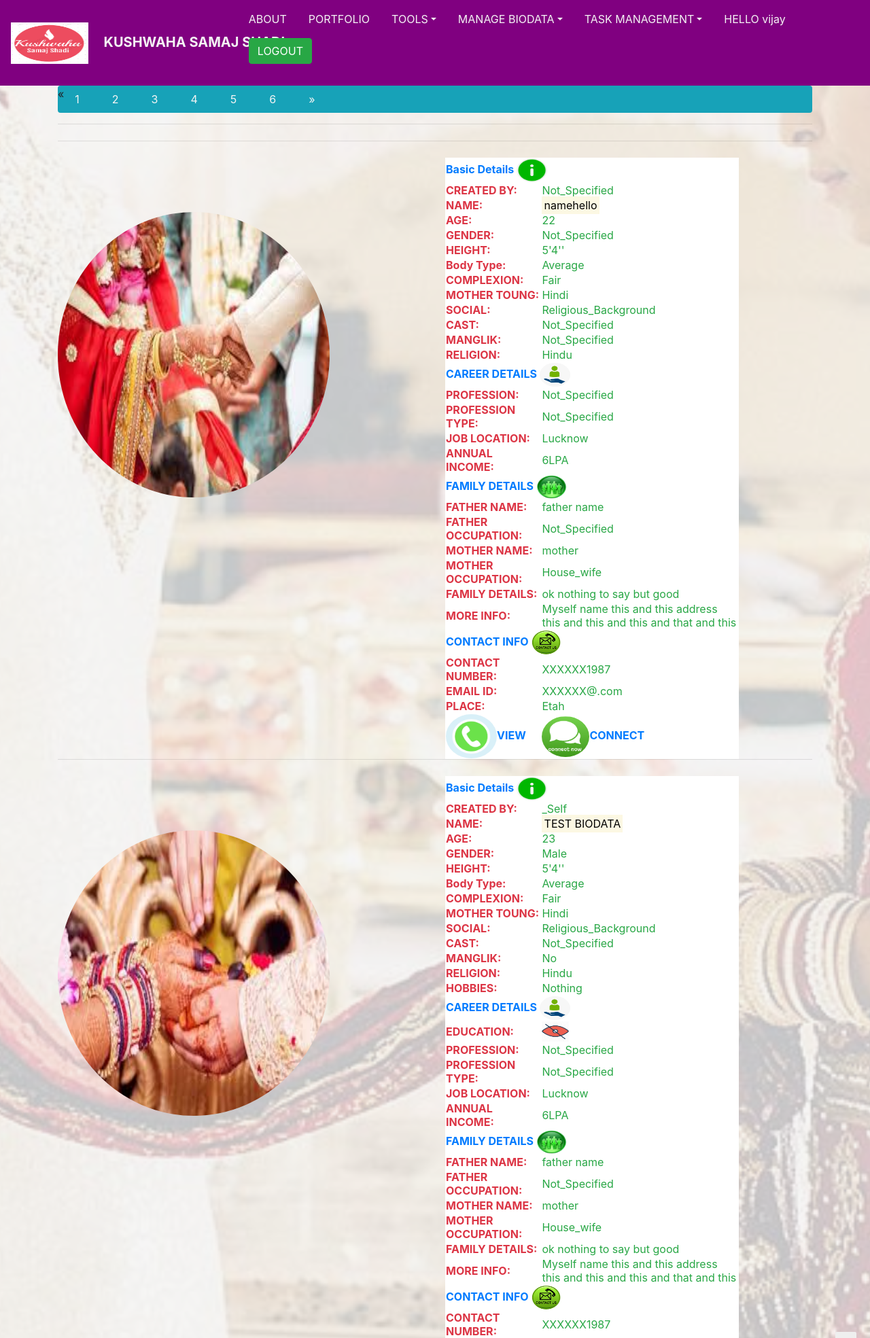
After one commit to Vijaykushawah/kushwahasamajshadi, a Django app: page /mybiodatahome/ in a window 1280 px wide. The commit adds this page. Shown: the top 1969 px of the page at 68% size. Run offline with Django 3.2, Linux system fonts and the light colour scheme; a user stored in the database is signed in; data comes from the database, SQL or seed files in the repository; both versions use the stored data as it was after the commit; some libraries are stand-ins or nearby versions.

Commit message:
home page added

```diff
--- a/todo/templates/todo/createbiodatatodo.html
+++ b/todo/templates/todo/createbiodatatodo.html
@@ -12,7 +12,7 @@
 <h2 class="p-3 mb-2 bg-danger text-white">{{error}}</h2>{% endif %}
 <form method="POST" enctype="multipart/form-data" class="table thead-dark">
   {% csrf_token %}
-{{form.as_table}}
+{{form.as_ul}}
 <button type="submit" class="btn btn-success">CREATE</button>
 </form>
 </div></div></div></div>
--- /dev/null
+++ b/todo/templates/todo/mybiodatahometodo.html
@@ -0,0 +1,276 @@
+{% extends 'todo/base.html' %}
+
+{% block content %}
+{% load static %}
+<div class="overlay">
+  <div class="container">
+        <div class="row justify-content-center">
+          <div class="col-12">
+            {% if todos.has_other_pages %}
+              <ul class="pagination bg-info">
+                {% if todos.has_previous %}
+                  <li><a class="nav-link" href="?page={{ users.previous_page_number }}">&laquo;</a></li>
+                {% else %}
+                  <li class="disabled"><span>&laquo;</span></li>
+                {% endif %}
+                {% for i in todos.paginator.page_range %}
+                  {% if users.number == i %}
+                    <li class="active"><span>{{ i }} <span class="sr-only">(current)</span></span></li>
+                  {% else %}
+                    <li><a class="nav-link"  href="?page={{ i }}">{{ i }}</a></li>
+                  {% endif %}
+                {% endfor %}
+                {% if todos.has_next %}
+                  <li><a class="nav-link"  href="?page={{ users.next_page_number }}">&raquo;</a></li>
+                {% else %}
+                  <li class="disabled"><span>&raquo;</span></li>
+                {% endif %}
+              </ul>
+            {% endif %}
+  {%  for todo in todos %}
+  <hr class="mt-0 mb-4">
+  {% if todo.hide_profile == 'Show' %}
+  <div class="row ">
+     <div class="col-lg-6 col-md-6 col-sm-6 about">
+      <img style="width:400px;height:420px;" src="{{todo.photo.url}}" class=""  alt="iMAGE NOT UPLOADEDS">
+      <!-- <span class="text-justify">{{todo.name}}</span> -->
+     </div>
+     <div class="col-lg-6 col-md-6 col-sm-6 ">
+        <table style="max-width:80%;background:white;" class=" table-responsive table-hover">
+  <tbody>
+    <th colspan="2" class="text-primary">Basic Details
+<img style="border-radius: 50%"  width="45px" height="35px" src="{% static 'todo/images/basicDetail.png' %}">
+    </th>
+    {% if todo.created_by %}
+        <tr>
+          <td class="font-weight-bold text-danger  bg-active">CREATED BY:</td>
+          <td class="text-success">{{todo.created_by}}</td>
+        </tr>
+    {% endif %}
+
+{% if todo.name %}
+    <tr>
+      <td class="font-weight-bold text-danger bg-active">NAME:</td>
+      <td class="text-success"><mark>{{todo.name}}</td>
+    </tr>
+{% endif %}
+{% if todo.age %}
+    <tr>
+      <td class="font-weight-bold text-danger bg-active">AGE:</td>
+      <td class="text-success">{{todo.age}}</td>
+    </tr>
+{% endif %}
+{% if todo.gender %}
+    <tr>
+      <td class="font-weight-bold text-danger bg-active">GENDER:</td>
+      <td class="text-success">{{todo.gender}}</td>
+    </tr>
+{% endif %}
+{% if todo.height %}
+    <tr>
+      <td class="font-weight-bold text-danger bg-active">HEIGHT:</td>
+      <td class="text-success">{{todo.height}}</td>
+    </tr>
+{% endif %}
+{% if todo.body_Type %}
+    <tr>
+      <td class="font-weight-bold text-danger bg-active">Body Type:</td>
+      <td class="text-success">{{todo.body_Type}}</td>
+    </tr>
+{% endif %}
+{% if todo.complexion %}
+    <tr>
+      <td class="font-weight-bold text-danger bg-active">COMPLEXION:</td>
+      <td class="text-success">{{todo.complexion}}</td>
+    </tr>
+{% endif %}
+{% if todo.mother_Toung %}
+    <tr>
+      <td class="font-weight-bold text-danger bg-active">MOTHER TOUNG:</td>
+      <td class="text-success">{{todo.mother_Toung}}</td>
+    </tr>
+{% endif %}
+{% if todo.social %}
+    <tr>
+      <td class="font-weight-bold text-danger bg-active">SOCIAL:</td>
+      <td class="text-success">{{todo.social}}</td>
+    </tr>
+{% endif %}
+{% if todo.cast %}
+    <tr>
+      <td class="font-weight-bold text-danger bg-active">CAST:</td>
+      <td class="text-success">{{todo.cast}}</td>
+    </tr>
+{% endif %}
+{% if todo.manglik %}
+    <tr>
+      <td class="font-weight-bold text-danger bg-active">MANGLIK:</td>
+      <td class="text-success">{{todo.manglik}}</td>
+    </tr>
+{% endif %}
+
+{% if todo.religion %}
+    <tr>
+      <td class="font-weight-bold text-danger bg-active">RELIGION:</td>
+      <td class="text-success">{{todo.religion}}</td>
+    </tr>
+{% endif %}
+{% if todo.hobbies %}
+    <tr>
+      <td class="font-weight-bold text-danger bg-active">HOBBIES:</td>
+      <td class="text-success">{{todo.hobbies}}</td>
+    </tr>
+{% endif %}
+<th colspan="2" class="text-primary">CAREER DETAILS
+<img style="border-radius: 50%"  width="45px" height="35px" src="{% static 'todo/images/careerDetail.png' %}">
+</th>
+{% if todo.education %}
+    <tr>
+      <td class="font-weight-bold text-danger bg-active">EDUCATION:</td>
+      {% if todo.contact_visibility == "Visible_To_All" %}
+      <td class="text-success">{{todo.education}}</td>
+      {% else %}
+      <td class="text-success"><img width="40px" height="30px"  src="{% static 'todo/images/hiddendata.png' %}"</td>
+      {% endif %}
+    </tr>
+{% endif %}
+{% if todo.profession %}
+    <tr>
+      <td class="font-weight-bold text-danger bg-active">PROFESSION:</td>
+      <td class="text-success">{{todo.profession}}</td>
+    </tr>
+{% endif %}
+{% if todo.profession_type %}
+    <tr>
+      <td class="font-weight-bold text-danger bg-active">PROFESSION TYPE:</td>
+      <td class="text-success">{{todo.profession_type}}</td>
+    </tr>
+{% endif %}
+{% if todo.job_location %}
+    <tr>
+      <td class="font-weight-bold text-danger bg-active">JOB LOCATION:</td>
+      <td class="text-success">{{todo.job_location}}</td>
+    </tr>
+{% endif %}
+
+{% if todo.annual_Income %}
+    <tr>
+      <td class="font-weight-bold text-danger bg-active">ANNUAL INCOME:</td>
+      <td class="text-success">{{todo.annual_Income}}</td>
+    </tr>
+{% endif %}
+<th colspan="2" class="text-primary">FAMILY DETAILS
+<img style="border-radius: 50%"  width="45px" height="35px" src="{% static 'todo/images/familyDetail.png' %}">
+</th>
+{% if todo.father_name %}
+    <tr>
+      <td class="font-weight-bold text-danger bg-active">FATHER NAME:</td>
+      <td class="text-success">{{todo.father_name}}</td>
+    </tr>
+{% endif %}
+{% if todo.father_occupation %}
+    <tr>
+      <td class="font-weight-bold text-danger bg-active">FATHER OCCUPATION:</td>
+      <td class="text-success">{{todo.father_occupation}}</td>
+    </tr>
+{% endif %}
+{% if todo.mother_name %}
+    <tr>
+      <td class="font-weight-bold text-danger bg-active">MOTHER NAME:</td>
+      <td class="text-success">{{todo.mother_name}}</td>
+    </tr>
+{% endif %}
+{% if todo.mother_occupation %}
+    <tr>
+      <td class="font-weight-bold text-danger bg-active">MOTHER OCCUPATION:</td>
+      <td class="text-success">{{todo.mother_occupation}}</td>
+    </tr>
+{% endif %}
+{% if todo.family_details %}
+    <tr>
+      <td class="font-weight-bold text-danger bg-active">FAMILY DETAILS:</td>
+      <td class="text-success">{{todo.family_details}}</td>
+    </tr>
+{% endif %}
+{% if todo.about %}
+    <tr>
+      <td class="font-weight-bold text-danger bg-active">MORE INFO:</td>
+      <td class="text-success">{{todo.about}}</td>
+    </tr>
+{% endif %}
+<th colspan="2" class="text-primary">CONTACT INFO
+<img style="border-radius: 50%"  width="45px" height="35px" src="{% static 'todo/images/contactDetail.png' %}">
+</th>
+{% if todo.contact_number %}
+    <tr>
+      <td class="font-weight-bold text-danger bg-active">CONTACT NUMBER:</td>
+      {% if todo.contact_visibility == "Visible_To_All" %}
+
+      <td class="text-success">{{todo.contact_number}}</td>
+      {% else %}
+      <td class="text-success">XXXXXX1987</td>
+      {% endif %}
+    </tr>
+{% endif %}
+{% if todo.email_ID %}
+    <tr>
+      <td class="font-weight-bold text-danger bg-active">EMAIL ID:</td>
+      {% if todo.email_visibility == "Visible_To_All" %}
+
+      <td class="text-success">{{todo.email_ID}}</td>>
+      {% else %}
+      <td class="text-success">XXXXXX@.com</td>
+      {% endif %}
+
+    </tr>
+{% endif %}
+{% if todo.place %}
+    <tr>
+      <td class="font-weight-bold text-danger bg-active">PLACE:</td>
+      {% if todo.address_detail_visibility == "Visible_To_All" %}
+      <td class="text-success">{{todo.place}}</td>
+        {% else %}
+        <td class="text-success"><img width="40px" height="30px" src="{% static 'todo/images/hiddendata.png' %}"</td>
+        {% endif %}
+    </tr>
+{% endif %}
+<tr>
+  <td class="font-weight-bold text-danger bg-active"><a href="#"><img style="border-radius: 50%"  width="75px" height="65px" src="{% static 'todo/images/contactView.png' %}">VIEW</a></td>
+    <td class="font-weight-bold text-danger"><a href="#"><img style="border-radius: 50%" width="70px" height="60px" src="{% static 'todo/images/connectNow.png' %}">CONNECT</a></td>
+</tr>
+
+
+  </tbody>
+</table>
+
+
+
+     </div>
+    </div>
+    {% endif %}
+  {% endfor %}
+  {% if todos.has_other_pages %}
+    <ul class="pagination bg-info">
+      {% if todos.has_previous %}
+        <li><a class="nav-link" href="?page={{ users.previous_page_number }}">&laquo;</a></li>
+      {% else %}
+        <li class="disabled"><span>&laquo;</span></li>
+      {% endif %}
+      {% for i in todos.paginator.page_range %}
+        {% if users.number == i %}
+          <li class="active"><span>{{ i }} <span class="sr-only">(current)</span></span></li>
+        {% else %}
+          <li><a class="nav-link"  href="?page={{ i }}">{{ i }}</a></li>
+        {% endif %}
+      {% endfor %}
+      {% if todos.has_next %}
+        <li><a class="nav-link"  href="?page={{ users.next_page_number }}">&raquo;</a></li>
+      {% else %}
+        <li class="disabled"><span>&raquo;</span></li>
+      {% endif %}
+    </ul>
+  {% endif %}
+
+
+  </div></div></div></div>
+{% endblock %}
--- a/todo/views.py
+++ b/todo/views.py
@@ -16,6 +16,7 @@ from googletrans import Translator
 import smtplib
 from email.mime.multipart import MIMEMultipart
 from email.mime.text import MIMEText
+from django.core.paginator import Paginator, EmptyPage, PageNotAnInteger
 # Create your views here.
 logger = logging.getLogger(__name__)
 def signupuser(request):
@@ -440,7 +441,7 @@ def loginuser(request):
             return render(request,'todo/loginuser.html',{'form':AuthenticationForm(),'error':"Username and Password do not match"})
         else:
             login(request,user)
-            return redirect(currenttodos)
+            return redirect(mybiodatahometodo)
 
 
 
@@ -552,10 +553,11 @@ def createbiodatatodo(request):
             if form.is_valid():
                 newtodo.save()
                 todos = MyBiodata.objects.filter(user=request.user,deletedrow=False).order_by('-id')
+                logger.error(todos[0].id)
                 privacymodel=BiodataPrivacy()
                 privacymodel.user=request.user
                 privacymodel.username=request.user.username
-                privacymodel.bioid=todos[0].id
+                privacymodel.biodataid=todos[0].id
                 privacymodel.save()
                 return render(request,'todo/mybiodatatodos.html',{'todos':todos,'msg':'BIODATA Created Successfully.'})
             else:
@@ -581,6 +583,18 @@ def viewmybiodatatodo(request,todo_pk):
             return render(request,'todo/mybiodatatodos.html',{'todos':todos,'msg':'BIODATA updated Successfully.'})
         except ValueError:
             return render(request,'todo/viewmybiodatatodo.html',{'todo':todo,'form':form,'error':"Bad info passed.Please try again."})
+@login_required
+def mybiodatahometodo(request):
+    user_list = MyBiodata.objects.filter(deletedrow=False).order_by('-id')
+    page = request.GET.get('page', 1)
+    paginator = Paginator(user_list, 3)
+    try:
+        todos = paginator.page(page)
+    except PageNotAnInteger:
+        todos = paginator.page(1)
+    except EmptyPage:
+        todos = paginator.page(paginator.num_pages)
+    return render(request,'todo/mybiodatahometodo.html',{'todos':todos})
 
 @login_required
 def mybiodatadeletetodo(request,todo_pk):
@@ -611,6 +625,13 @@ def mybiodataprivacytodo(request):
             todo.address_detail_visibility=request.POST['address_detail_visibility']
             todo.hide_profile=request.POST['hide_profile']
             todo.save()
+            todo1=get_object_or_404(MyBiodata,pk=request.POST['biodataid'],user=request.user)
+            todo1.contact_visibility=request.POST['contact_visibility']
+            todo1.email_visibility=request.POST['email_visibility']
+            todo1.education_detail_visibility=request.POST['education_detail_visibility']
+            todo1.address_detail_visibility=request.POST['address_detail_visibility']
+            todo1.hide_profile=request.POST['hide_profile']
+            todo1.save()
             return render(request,'todo/mybiodataprivacytodo.html',{'form':BiodataPrivacyForm(),'msg':'Privacy updated Successfully.'})
         except :
             return render(request,'todo/mybiodataprivacytodo.html',{'form':BiodataPrivacyForm(),'error':"Incorrect biodataID ! Please try again."})
--- a/todowoo/urls.py
+++ b/todowoo/urls.py
@@ -61,6 +61,7 @@ urlpatterns = [
     path('mybiodata/<int:todo_pk>/delete',views.mybiodatadeletetodo,name='mybiodatadeletetodo'),
     path('mybiodataprivacy/',views.mybiodataprivacytodo,name='mybiodataprivacytodo'),
     path('mybiodatadownload/',views.mybiodatadownloadtodo,name='mybiodatadownloadtodo'),
+    path('mybiodatahome/',views.mybiodatahometodo,name='mybiodatahometodo'),
 
 ]
 if settings.DEBUG:
```
Also changed, not shown: todo/models.py (+15 -0 lines), todo/templates/todo/modelpopuptodo.html (+6 -4 lines), todo/templates/todo/mybiodatadownloadtodo.html (+13 -4 lines), db.sqlite3, media/todo/images/port2.jpg (added), media/todo/images/port6.jpg (added), media/todo/images/port6_IZnxLzN.jpg (added), todo/migrations/0024_auto_20201004_0001.py (added), todo/static/todo/images/basicDetail.png (added), todo/static/todo/images/careerDetail.png (added), todo/static/todo/images/connectNow.png (added), todo/static/todo/images/contactDetail.png (added), todo/static/todo/images/contactView.png (added), todo/static/todo/images/familyDetail.png (added), 1 more files.
